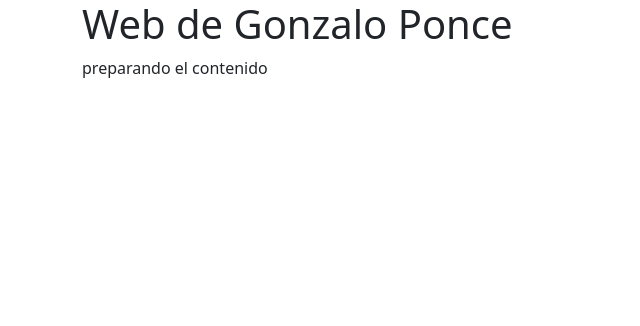
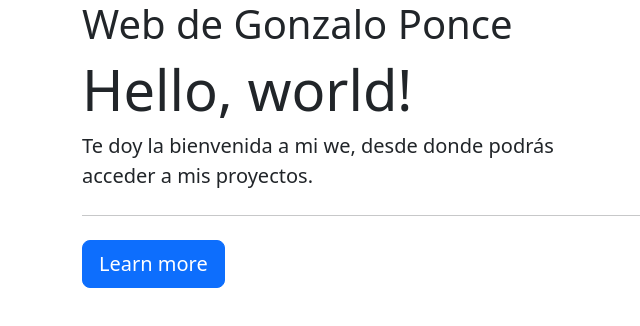
Before and after one commit to gnp22/miweb, a plain HTML site: page index.html in a window 1280 px wide. Shown: the whole page, without its empty margins (0-640 px from the left). Drawn offline with nearby package versions, Linux system fonts and the light colour scheme.

Commit message:
Añadiendo jumbotron

```diff
--- a/index.html
+++ b/index.html
@@ -15,7 +15,14 @@
       </header>
       <section>
         <article>
-          <p>preparando el contenido</p>
+          <div class="jumbotron">
+            <h1 class="display-4">Hello, world!</h1>
+            <p class="lead">Te doy la bienvenida a mi we, desde donde podrás <br>acceder a mis proyectos.</p>
+            <hr class="my-4">
+            <p class="lead">
+              <a class="btn btn-primary btn-lg" href="#" role="button">Learn more</a>
+            </p>
+          </div>
         </article>
       </section>
     </main>
```
